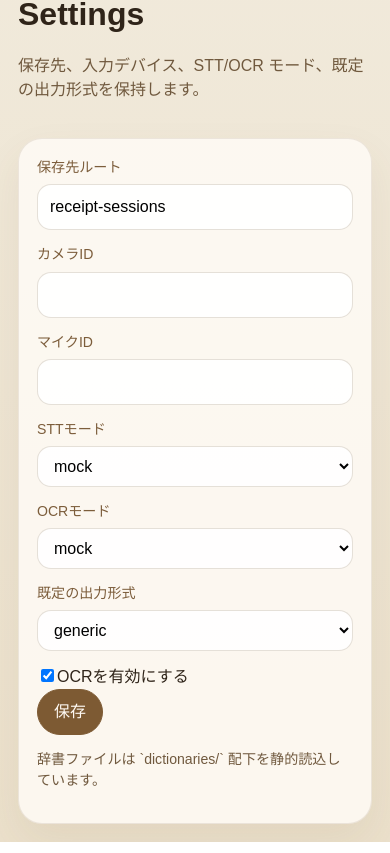
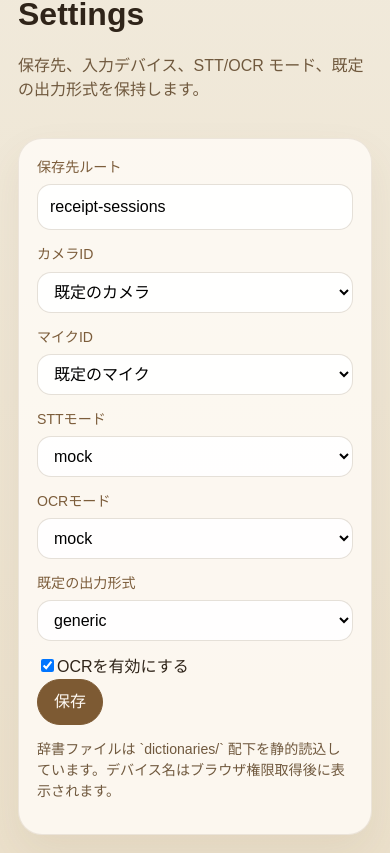
Before and after one commit to tak-thio/receipt-voice-capture-app, a React (Vite) app: page /settings in a window 390 px wide. Shown: the part 724-1577 px from the top of the page. Built offline with nearby package versions, Linux system fonts and the light colour scheme.

Commit message:
Add camera and microphone selection UI

```diff
--- a/src/pages/CapturePage.tsx
+++ b/src/pages/CapturePage.tsx
@@ -1,7 +1,11 @@
 import { useEffect, useMemo, useRef, useState } from 'react'
 import { TAX_MODE_LABELS } from '../lib/constants'
 import { revokeRecordedClip } from '../services/adapters/mock-stt-adapter'
-import { MediaRecorderService, listAudioInputDevices } from '../services/audio/media-recorder-service'
+import {
+  MediaRecorderService,
+  listAudioInputDevices,
+  listVideoInputDevices,
+} from '../services/audio/media-recorder-service'
 import { MOCK_TRANSCRIPT_SEQUENCES } from '../services/sample-sequences'
 import { useSessionStore } from '../store/session-store'
 import type { RecordedAudioClip, RecordingDeviceOption } from '../types/audio'
@@ -43,6 +47,7 @@ export function CapturePage() {
   )
   const [transcriptionMode, setTranscriptionMode] = useState<TranscriptionMode>('sequence')
   const [cameraStatus, setCameraStatus] = useState<'idle' | 'ready' | 'fallback'>('idle')
+  const [cameraDevices, setCameraDevices] = useState<RecordingDeviceOption[]>([])
   const [audioDevices, setAudioDevices] = useState<RecordingDeviceOption[]>([])
   const [latestAudioClip, setLatestAudioClip] = useState<RecordedAudioClip | null>(null)
   const [recordingElapsedMs, setRecordingElapsedMs] = useState(0)
@@ -120,8 +125,12 @@ export function CapturePage() {
 
   useEffect(() => {
     async function refreshAudioDevices() {
-      const devices = await listAudioInputDevices()
-      setAudioDevices(devices)
+      const [microphones, cameras] = await Promise.all([
+        listAudioInputDevices(),
+        listVideoInputDevices(),
+      ])
+      setAudioDevices(microphones)
+      setCameraDevices(cameras)
     }
 
     void refreshAudioDevices()
@@ -191,6 +200,7 @@ export function CapturePage() {
     })
     const devices = await listAudioInputDevices()
     setAudioDevices(devices)
+    setCameraDevices(await listVideoInputDevices())
   }
 
   async function handleProcessRecording() {
@@ -239,6 +249,25 @@ export function CapturePage() {
           </div>
           <video ref={videoRef} className="camera-surface" autoPlay muted playsInline />
           <div className="field-grid compact-top">
+            <label className="field">
+              <span>入力カメラ</span>
+              <select
+                value={settings.preferredCameraId}
+                onChange={(event) =>
+                  void persistSettings({
+                    ...settings,
+                    preferredCameraId: event.target.value,
+                  })
+                }
+              >
+                <option value="">既定のカメラ</option>
+                {cameraDevices.map((device) => (
+                  <option key={device.deviceId} value={device.deviceId}>
+                    {device.label}
+                  </option>
+                ))}
+              </select>
+            </label>
             <label className="field">
               <span>入力マイク</span>
               <select
--- a/src/pages/SettingsPage.tsx
+++ b/src/pages/SettingsPage.tsx
@@ -1,16 +1,37 @@
 import { useEffect, useState } from 'react'
+import {
+  listAudioInputDevices,
+  listVideoInputDevices,
+} from '../services/audio/media-recorder-service'
 import { useSessionStore } from '../store/session-store'
+import type { RecordingDeviceOption } from '../types/audio'
 import type { AppSettings } from '../types/settings'
 
 export function SettingsPage() {
   const settings = useSessionStore((state) => state.settings)
   const persistSettings = useSessionStore((state) => state.persistSettings)
   const [draft, setDraft] = useState<AppSettings>(settings)
+  const [cameraDevices, setCameraDevices] = useState<RecordingDeviceOption[]>([])
+  const [audioDevices, setAudioDevices] = useState<RecordingDeviceOption[]>([])
   const [message, setMessage] = useState('')
 
   useEffect(() => {
     setDraft(settings)
   }, [settings])
+
+  useEffect(() => {
+    async function refreshDevices() {
+      const [cameras, microphones] = await Promise.all([
+        listVideoInputDevices(),
+        listAudioInputDevices(),
+      ])
+
+      setCameraDevices(cameras)
+      setAudioDevices(microphones)
+    }
+
+    void refreshDevices()
+  }, [])
 
   return (
     <section className="page">
@@ -30,11 +51,31 @@ export function SettingsPage() {
           </label>
           <label className="field">
             <span>カメラID</span>
-            <input value={draft.preferredCameraId} onChange={(event) => setDraft({ ...draft, preferredCameraId: event.target.value })} />
+            <select
+              value={draft.preferredCameraId}
+              onChange={(event) => setDraft({ ...draft, preferredCameraId: event.target.value })}
+            >
+              <option value="">既定のカメラ</option>
+              {cameraDevices.map((device) => (
+                <option key={device.deviceId} value={device.deviceId}>
+                  {device.label}
+                </option>
+              ))}
+            </select>
           </label>
           <label className="field">
             <span>マイクID</span>
-            <input value={draft.preferredMicrophoneId} onChange={(event) => setDraft({ ...draft, preferredMicrophoneId: event.target.value })} />
+            <select
+              value={draft.preferredMicrophoneId}
+              onChange={(event) => setDraft({ ...draft, preferredMicrophoneId: event.target.value })}
+            >
+              <option value="">既定のマイク</option>
+              {audioDevices.map((device) => (
+                <option key={device.deviceId} value={device.deviceId}>
+                  {device.label}
+                </option>
+              ))}
+            </select>
           </label>
           <label className="field">
             <span>STTモード</span>
@@ -88,7 +129,9 @@ export function SettingsPage() {
             保存
           </button>
         </div>
-        <p className="muted small">{message || '辞書ファイルは `dictionaries/` 配下を静的読込しています。'}</p>
+        <p className="muted small">
+          {message || '辞書ファイルは `dictionaries/` 配下を静的読込しています。デバイス名はブラウザ権限取得後に表示されます。'}
+        </p>
       </article>
     </section>
   )
--- a/src/services/audio/media-recorder-service.ts
+++ b/src/services/audio/media-recorder-service.ts
@@ -10,18 +10,28 @@ function pickMimeType(): string {
   return candidates.find((candidate) => MediaRecorder.isTypeSupported(candidate)) ?? ''
 }
 
-export async function listAudioInputDevices(): Promise<RecordingDeviceOption[]> {
+async function listInputDevices(kind: MediaDeviceKind): Promise<RecordingDeviceOption[]> {
   if (!navigator.mediaDevices?.enumerateDevices) {
     return []
   }
 
   const devices = await navigator.mediaDevices.enumerateDevices()
   return devices
-    .filter((device) => device.kind === 'audioinput')
+    .filter((device) => device.kind === kind)
     .map((device, index) => ({
       deviceId: device.deviceId,
-      label: device.label || `Microphone ${index + 1}`,
+      label:
+        device.label ||
+        `${kind === 'audioinput' ? 'Microphone' : 'Camera'} ${index + 1}`,
     }))
+}
+
+export async function listAudioInputDevices(): Promise<RecordingDeviceOption[]> {
+  return listInputDevices('audioinput')
+}
+
+export async function listVideoInputDevices(): Promise<RecordingDeviceOption[]> {
+  return listInputDevices('videoinput')
 }
 
 export class MediaRecorderService {
```
Also changed, not shown: 3 other files (tests, documents, lock files or other folders).
